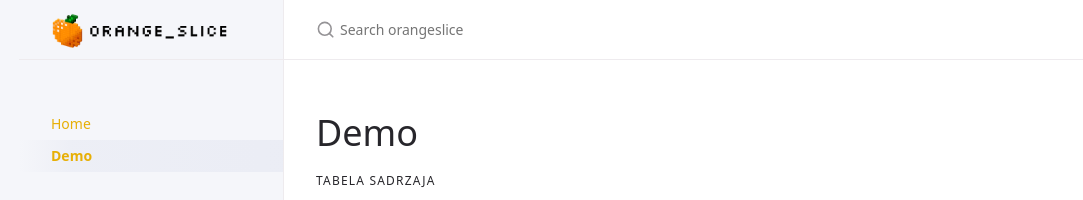
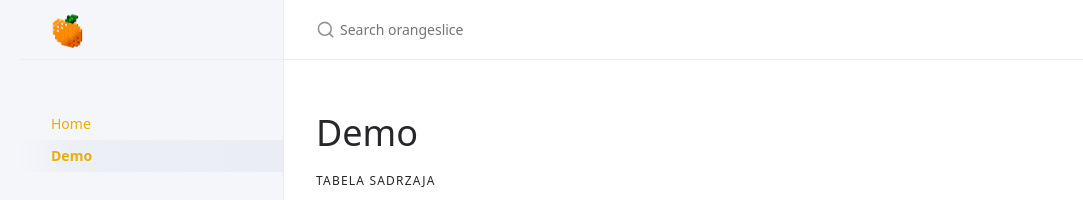
Before and after one commit to stefantonic/orangeslice, a Jekyll site: the page built from docs/about.md, in a window 1280 px wide. Shown: the top 200 px of the page, without its empty margins (88-1171 px from the left). Built offline with Jekyll 4.4.1, drawn with Linux system fonts in a browser that asks for light colours; cached includes are drawn as plain includes.

Commit message:
Update _config.yml

```diff
--- a/_config.yml
+++ b/_config.yml
@@ -20,7 +20,7 @@ url: "https://stefantonic.github.io/" # the base hostname & protocol for your si
 repository: just-the-docs/just-the-docs # for github-metadata
 
 permalink: pretty
-logo: "/assets/images/logo_a.png"
+logo: "/assets/images/logo_d.png"
 favicon_ico: "/assets/images/favicon_a.ico"
 
 
```
